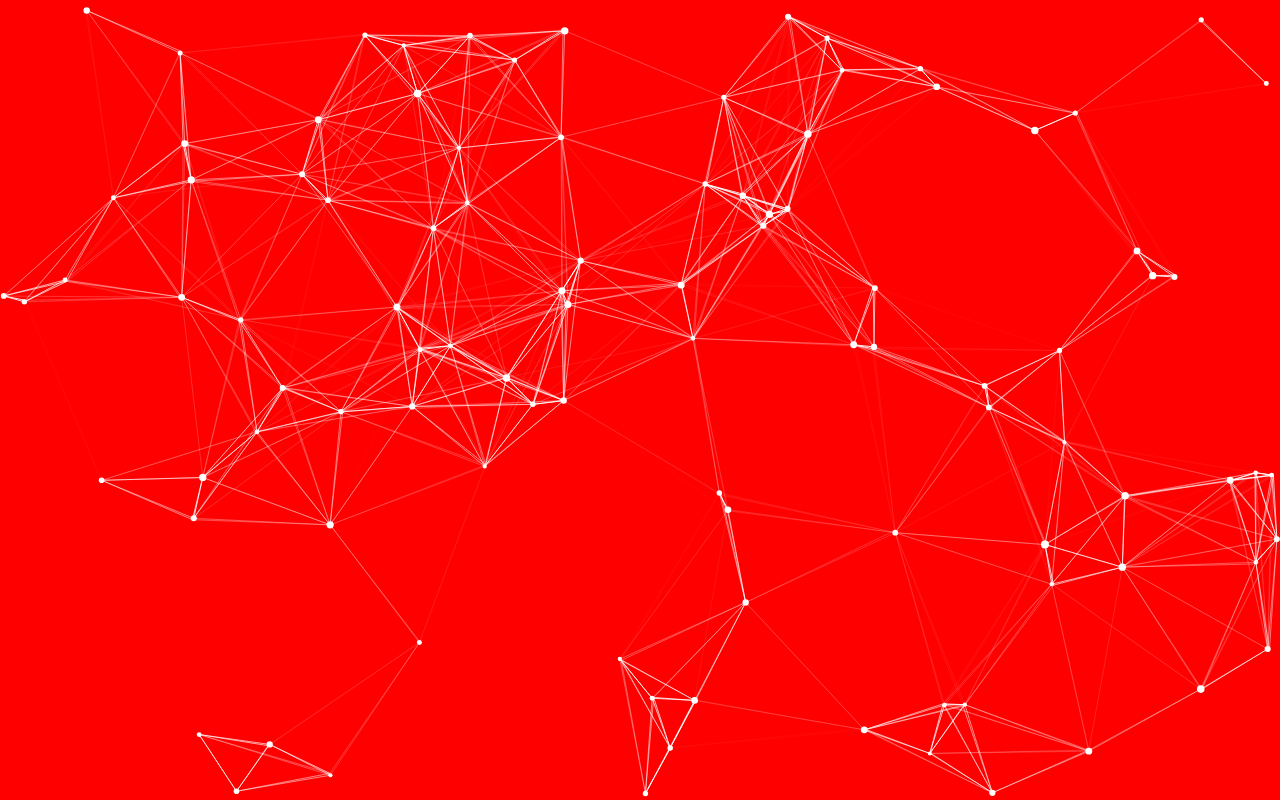
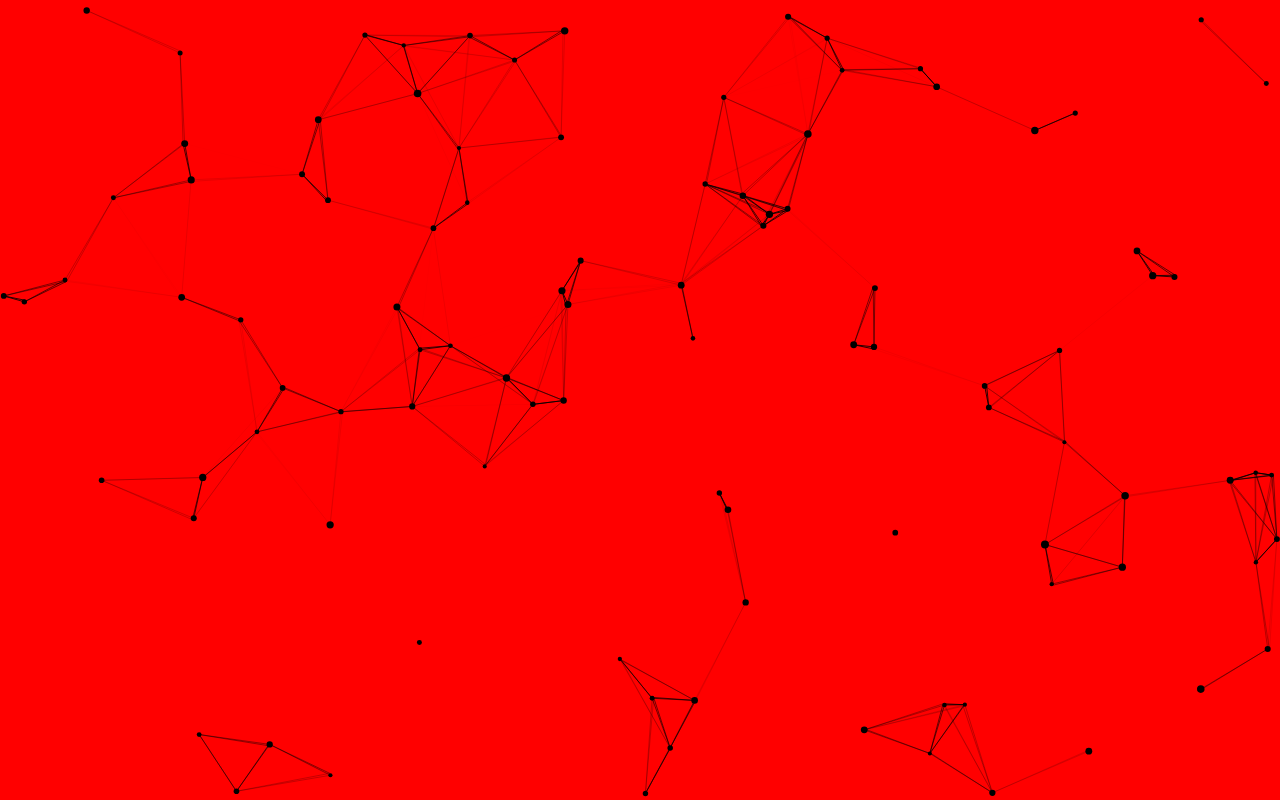
Before and after one commit to Zjarr/particles-animation, a website: page index.html in a window 1280 px wide. Drawn offline with Linux system fonts and the light colour scheme.

Commit message:
Create params file

```diff
--- a/index.html
+++ b/index.html
@@ -10,6 +10,7 @@
     </div>
 
     <script type="text/javascript" src="./src/utilities.js"></script>
+    <script type="text/javascript" src="./src/params.js"></script>
     <script type="text/javascript" src="./src/particles.js"></script>
   </body>
 </html>
--- /dev/null
+++ b/src/params.js
@@ -0,0 +1,12 @@
+const particleAmount = 100;
+
+const particleMinDirection = -2;
+const particleMaxDirection = 2;
+
+const particleMinSize = 2;
+const particleMaxSize = 4;
+
+const particleOpacity = 1;
+const particleColor = `rgb(0, 0, 0)`;
+
+const lineColor = `rgb(0, 0, 0)`;
--- a/src/particles.js
+++ b/src/particles.js
@@ -3,6 +3,7 @@
   const ctx = canvas.getContext('2d');
 
   let animationReq;
+  let lineMaxSize;
 
   /**
    * Built particles.
@@ -24,7 +25,7 @@
   const getLineColor = (lineSize) => {
     const result = 1 - (lineSize / lineMaxSize);
 
-    return `rgba(255, 255, 255, ${result})`;
+    return rgbToRgba(lineColor, result);
   };
 
   const drawLines = (particle) => {
@@ -43,7 +44,7 @@
 
   const drawParticle = (particle) => {
     ctx.beginPath();
-    ctx.fillStyle = particleColor;
+    ctx.fillStyle = rgbToRgba(particleColor, particleOpacity);
     ctx.arc(particle.x, particle.y, particle.size, 0, Math.PI * 2);
     ctx.fill();
     ctx.closePath();
@@ -93,10 +94,12 @@
     canvas.width = parseInt(styles.getPropertyValue('width'), 10);
   };
 
+  const setLineMaxSize = () => {
+    // TODO: Improve based on are and particle amount
+    lineMaxSize = (canvas.height * canvas.width) * (0.012 / particleAmount);
+  };
 
   const drawCanvas = () => {
-    setCanvasSize();
-
     createParticles();
     animateParticles();
   };
@@ -106,6 +109,9 @@
     window.cancelAnimationFrame(animationReq);
 
     clearCanvas();
+
+    setCanvasSize();
+    setLineMaxSize();
     drawCanvas();
   }
 
@@ -113,6 +119,12 @@
     window.onresize = resetCanvas;
   };
 
-  drawCanvas();
-  initEvents();
+  const areParamsCorrect = checkParams();
+
+  if (areParamsCorrect) {
+    setCanvasSize();
+    setLineMaxSize();
+    drawCanvas();
+    initEvents();
+  }
 })();
--- a/src/utilities.js
+++ b/src/utilities.js
@@ -1,21 +1,46 @@
-const particleAmount = 100;
+const rgbColorRegexString = '(25[0-5]|2[0-4][0-9]|1[0-9]{2}|[1-9][0-9]|[0-9]), (25[0-5]|2[0-4][0-9]|1[0-9]{2}|[1-9][0-9]|[0-9]), (25[0-5]|2[0-4][0-9]|1[0-9]{2}|[1-9][0-9]|[0-9])';
+const rgbRegexString = `^rgb\\(${rgbColorRegexString}\\)$`;
 
-const particleMinDirection = -2;
-const particleMaxDirection = 2;
+const getRandomNumber = (min, max) => Math.random() * (max - min) + min;
 
-const particleMinSize = 2;
-const particleMaxSize = 4;
+const rgbToRgba = (rgb, opacity) => {
+  const color = rgb.match(rgbColorRegexString);
 
-const particleColor = 'rgba(255, 255, 255, 1)';
-
-const lineMaxSize = 200;
-
-const getRandomNumber = (min, max) => {
-  return Math.random() * (max - min) + min;
-}
+  return color[0] ? `rgba(${color[0]}, ${opacity})` : '';
+};
 
 const loop = (times, callback) => {
   for (let i = 0; i < times; i++) {
     callback(i);
   }
 };
+
+const checkParams = () => {
+  const rgbRegex = new RegExp(rgbRegexString);
+
+  if (
+    !particleAmount ||
+    !particleMinDirection ||
+    !particleMaxDirection ||
+    !particleMinSize ||
+    !particleMaxSize ||
+    !particleOpacity ||
+    !particleColor ||
+    !lineColor
+  ) {
+    return false;
+  }
+
+  if (particleOpacity < 0 || particleOpacity > 1) {
+    return false;
+  }
+
+  if (
+    !rgbRegex.test(particleColor) ||
+    !rgbRegex.test(lineColor)
+  ) {
+    return false;
+  }
+
+  return true;
+};
```
